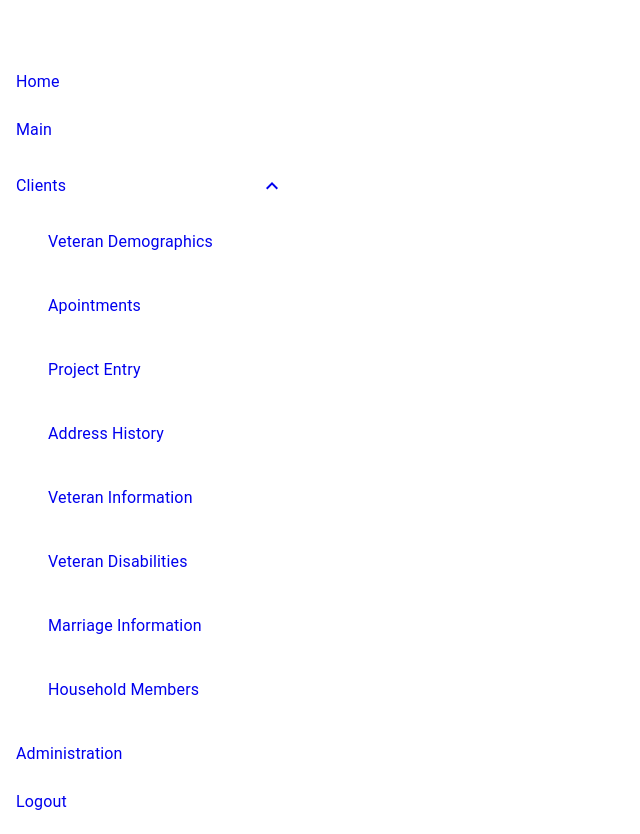
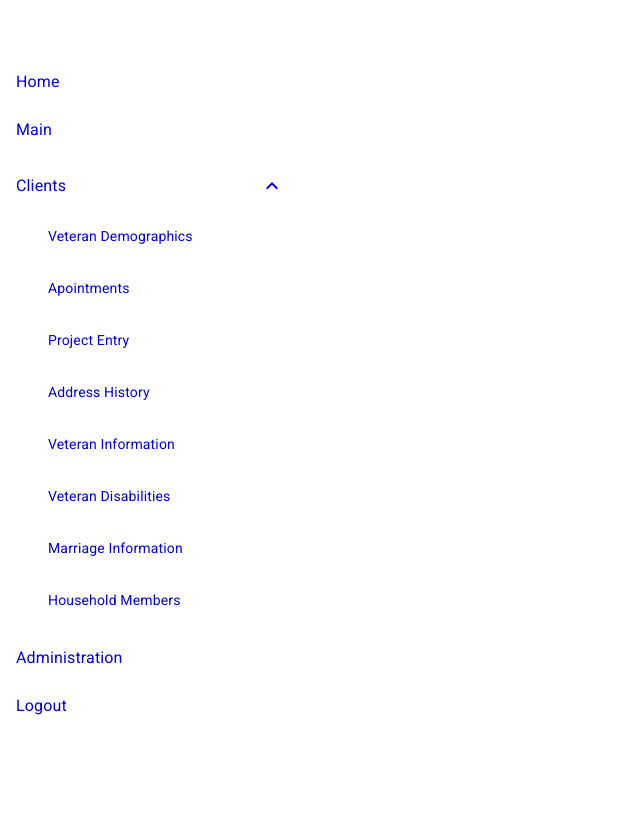
Before and after one commit to exercise-react/Veteran, a React (Create React App) app: page / in a window 1280 px wide. Shown: the whole page, without its empty margins (0-640 px from the left). After the commit the page ends 800 px from the top, so only its background shows below. Built offline with nearby package versions, Linux system fonts and the light colour scheme; data requests are answered from the project's data file.

Commit message:
add style sidenav

```diff
--- a/package.json
+++ b/package.json
@@ -17,7 +17,8 @@
     "redux": "^4.0.4",
     "redux-logger": "^3.0.6",
     "redux-thunk": "^2.3.0",
-    "reselect": "^4.0.0"
+    "reselect": "^4.0.0",
+    "typeface-roboto": "^0.0.75"
   },
   "scripts": {
     "start": "react-scripts start",
--- a/src/components/SideNav.js
+++ b/src/components/SideNav.js
@@ -8,6 +8,8 @@ import ExpandLess from '@material-ui/icons/ExpandLess';
 import ExpandMore from '@material-ui/icons/ExpandMore';
 import {Link as RouterLink, NavLink} from 'react-router-dom';
 import { makeStyles } from '@material-ui/core/styles';
+import 'typeface-roboto';
+import Typography from "@material-ui/core/Typography";
 
 
 const useStyles = makeStyles(theme => ({
@@ -77,12 +79,14 @@ export default function SideNav(props)  {
                         && Array.isArray(node.subitems)
                         && node.subitems.length > 0) return childrenMapStructure(node);
                     return (
+                        <Typography variant="h6" color="inherit">
                         <ListItem key={node.id}
                                   component={RouterLink}
                                   to={node.url}>
                             <ListItemText
                                 primary={node.title}/>
                         </ListItem>
+                        </Typography>
                     )
                 });
             }
@@ -101,7 +105,7 @@ export default function SideNav(props)  {
                               timeout="auto" unmountOnExit
                               key={children.id}
                               className={classes.nested}>
-                        <List>
+                        <List dense={true}>
                             <ListItem component={RouterLink}
                                       to={children.url}>
                                 <ListItemText primary={children.title}/>
```
Also changed, not shown: 1 other file (tests, documents, lock files or other folders).
